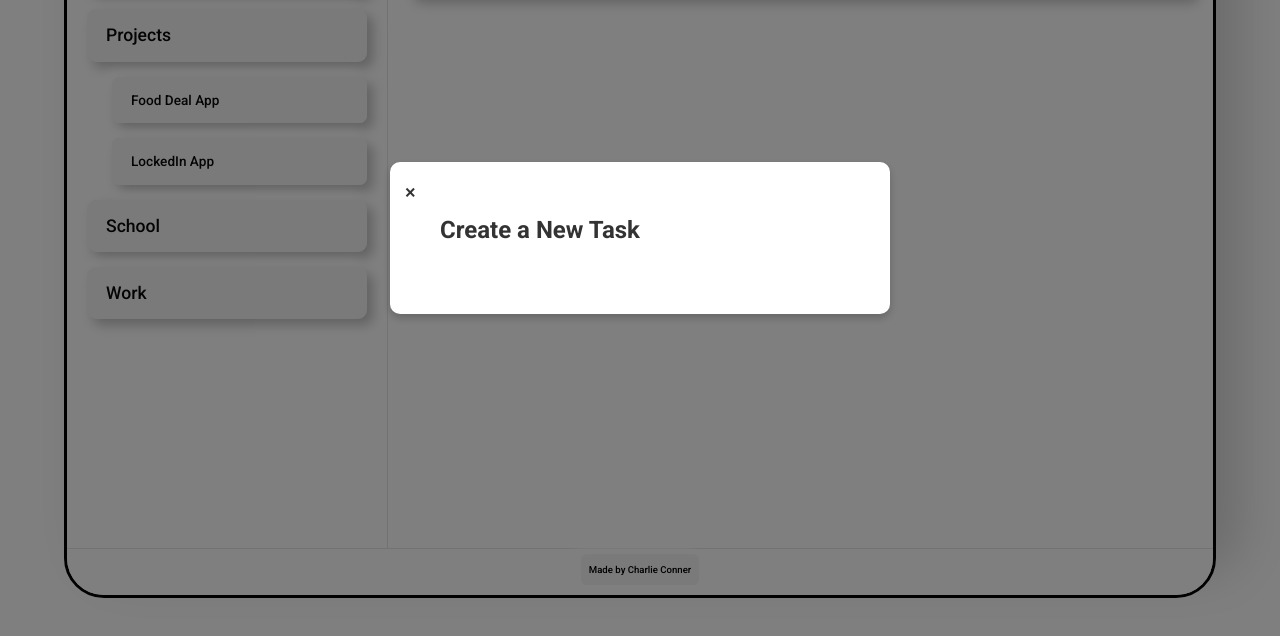
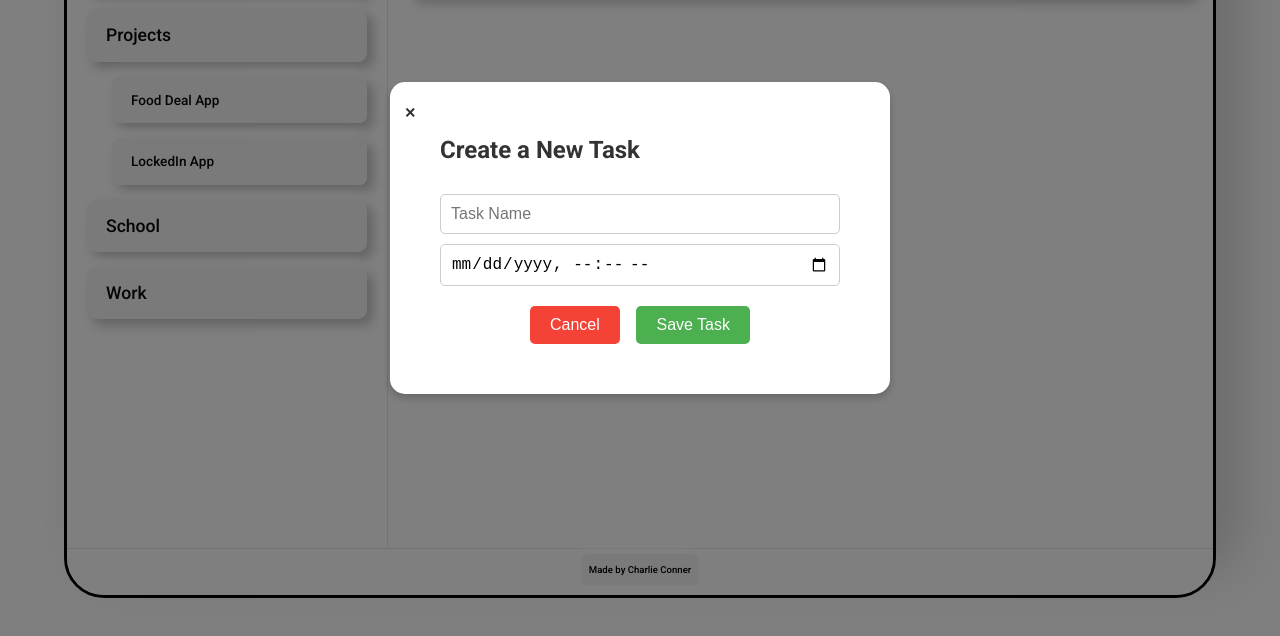
Before and after one commit to charliec2004/TODO-webApp, a plain HTML site: page index.html in a window 1280 px wide. Both pictures are taken after a click on the element 1168 px from the left and 68 px from the top of the page. Shown: the part 162-798 px from the top of the page. Drawn offline with Linux system fonts and the light colour scheme.

Commit message:
Created the modal window and closing functionality

```diff
--- a/index.html
+++ b/index.html
@@ -79,7 +79,12 @@
     <div class="modal-content">
       <span class="close-button" id="close-modal">&times;</span>
       <h2>Create a New Task</h2>
-      <!-- Other modal content here -->
+      <input type="text" id="task-name" placeholder="Task Name">
+      <input type="datetime-local" id="due-date" placeholder="Due Date">
+      <div class="modal-action-buttons">
+        <button id="cancel-task">Cancel</button>
+        <button id="save-task">Save Task</button>
+      </div>
     </div>
   </div>
 
--- a/new-task.js
+++ b/new-task.js
@@ -1,11 +1,26 @@
 const openNewTask = document.getElementById('open-modal');
 const closeNewTask = document.getElementById('close-modal');
 const modal = document.getElementById('new-task-modal');
+const cancelTask = document.getElementById('cancel-task');
 
-openNewTask.addEventListener("click", () => {
-    modal.classList.add("open")
-})
+// Open the modal
+openNewTask.addEventListener('click', () => {
+    modal.classList.add("open");
+});
 
-closeNewTask.addEventListener("click", () => {
-    modal.classList.remove("open")
-})
+// Click the X button
+closeNewTask.addEventListener('click', () => {
+    modal.classList.remove("open");
+});
+
+// Click outside the modal
+window.addEventListener('click', (e) => {
+    if (e.target === modal) {
+        modal.classList.remove('open'); // 'modal' is the background .. 'modal-content' is the stuff
+    }
+});
+
+// Click Cancel
+cancelTask.addEventListener('click', () => {
+    modal.classList.remove('open');
+});
--- a/styles/modal.css
+++ b/styles/modal.css
@@ -18,9 +18,14 @@
 }
 
 .modal-content {
+  display: flex;
+  flex-direction: column; /* Stack elements vertically */
+  justify-content: center; /* Center content vertically */
+  align-items: start; /* Center content horizontally */
+  gap: 10px; /* Space between elements */
   position: relative; /* Ensures .close-button is positioned relative to this container */
   background-color: white;
-  border-radius: 10px;
+  border-radius: 15px;
   padding: 50px;
   box-shadow: 0 4px 8px rgba(0, 0, 0, 0.2);
   width: 100%;
@@ -44,3 +49,68 @@
   visibility: visible; /* Make modal visible when open */
   z-index: 999;
 }
+
+#task-name {
+  width: 100%;
+  height: 100%;
+  padding: 10px;
+  border-radius: 5px;
+  border: 1px solid #ccc;
+  box-sizing: border-box;
+  font-size: 16px;
+}
+
+#due-date {
+  width: 100%;
+  height: 100%;
+  padding: 10px;
+  border-radius: 5px;
+  border: 1px solid #ccc;
+  box-sizing: border-box;
+  font-size: 16px;
+}
+
+.modal-action-buttons {
+  display: flex;
+  justify-content: center;
+  align-items: center;
+  justify-content: space-between;
+  padding: 0px 90px; /* Space between buttons */
+  width: 100%;
+  height: 100%;
+  margin-top: 10px;
+}
+
+.modal-action-buttons button {
+  padding: 10px 20px;
+  border-radius: 5px;
+  border: none;
+  font-size: 16px;
+  cursor: pointer;
+  transition: background-color 0.3s ease, transform 0.3s ease;
+}
+
+#cancel-task {
+  background-color: #f44336; /* Red */
+  color: white;
+}
+
+#cancel-task:hover {
+  background-color: #d32f2f; /* Darker red */
+}
+
+#cancel-task:active {
+  background-color: #b71c1c; /* Darker red */
+}
+
+#save-task {
+  background-color: #4CAF50; /* Green */
+  color: white;
+}
+#save-task:hover {
+  background-color: #388E3C; /* Darker green */
+}
+
+#save-task:active {
+  background-color: #1B5E20; /* Darker green */
+}
```
